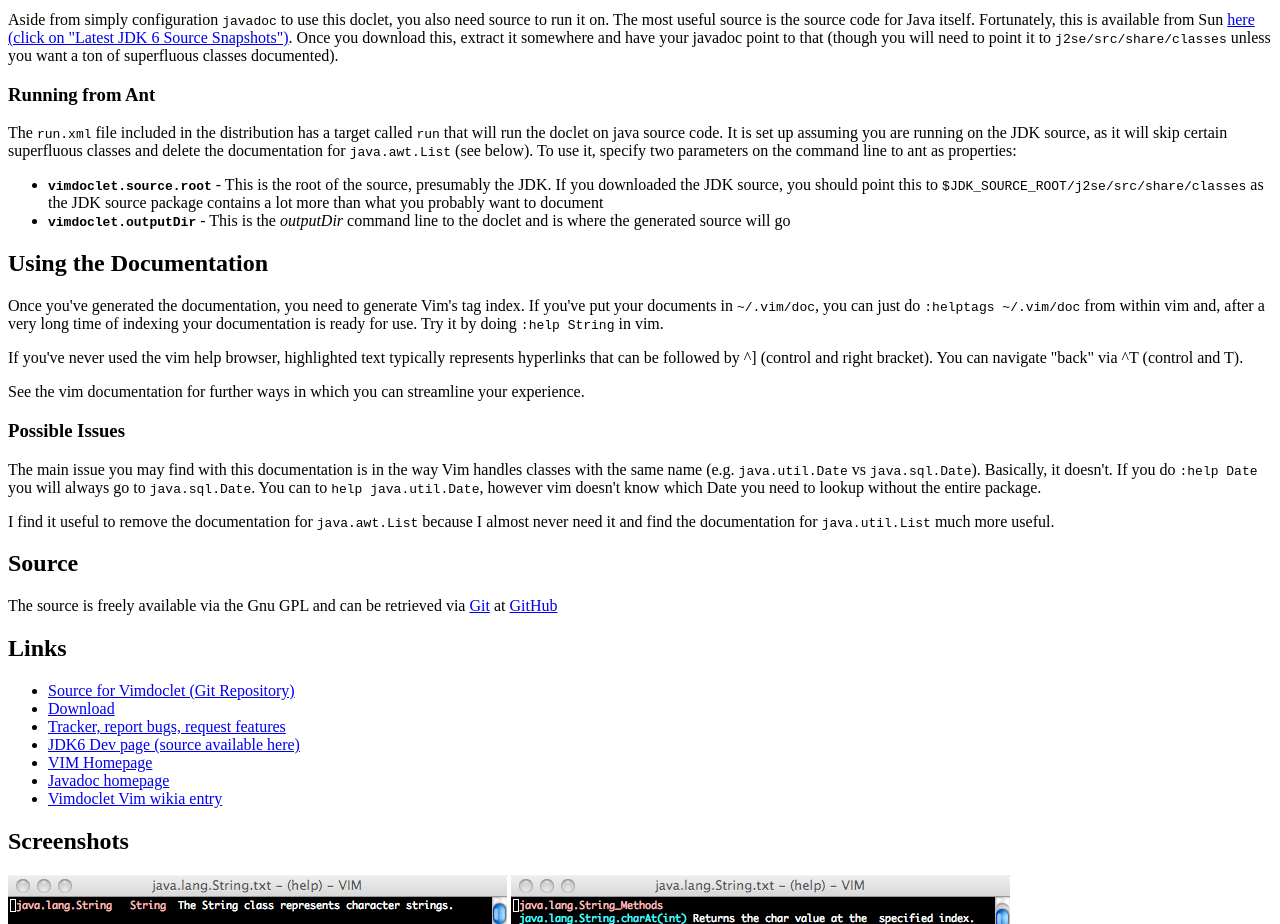
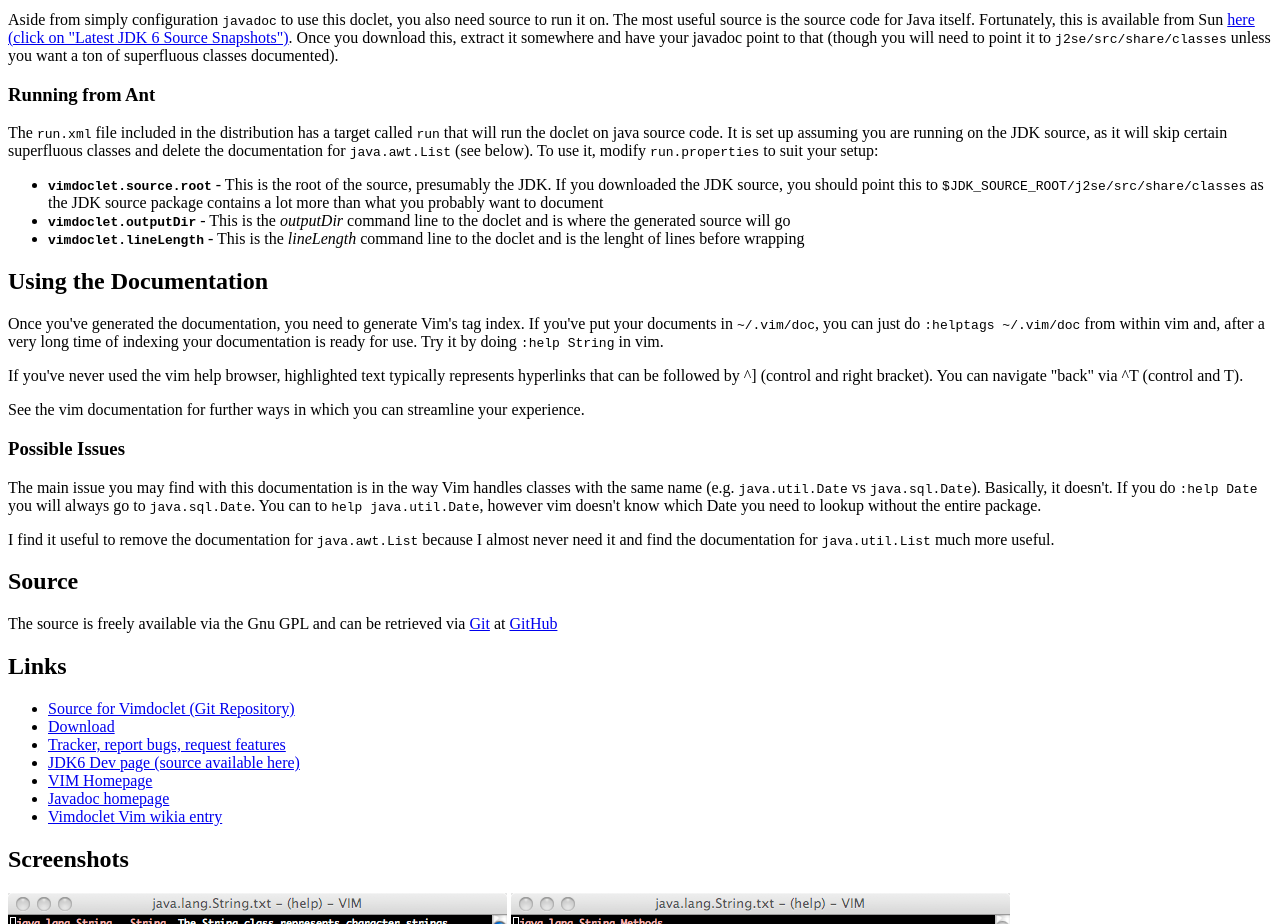
Before and after one commit to davetron5000/vimdoclet, a plain HTML site: page index.html in a window 1280 px wide. Shown: the part 1040-1964 px from the top of the page. Drawn offline with Linux system fonts and the light colour scheme.

Commit message:
updated docs to match code

```diff
--- a/index.html
+++ b/index.html
@@ -25,11 +25,12 @@
 
 <h3>Running from Ant</h3>
 
-<p>The <code>run.xml</code> file included in the distribution has a target called <code>run</code> that will run the doclet on java source code. It is set up assuming you are running on the JDK source, as it will skip certain superfluous classes and delete the documentation for <code>java.awt.List</code> (see below). To use it, specify two parameters on the command line to ant as properties:</p>
+<p>The <code>run.xml</code> file included in the distribution has a target called <code>run</code> that will run the doclet on java source code. It is set up assuming you are running on the JDK source, as it will skip certain superfluous classes and delete the documentation for <code>java.awt.List</code> (see below). To use it, modify <code>run.properties</code> to suit your setup:</p>
 
 <ul>
 <li><strong><code>vimdoclet.source.root</code></strong> - This is the root of the source, presumably the JDK. If you downloaded the JDK source, you should point this to <code>$JDK_SOURCE_ROOT/j2se/src/share/classes</code> as the JDK source package contains a lot more than what you probably want to document</li>
 <li><strong><code>vimdoclet.outputDir</code></strong> - This is the <em>outputDir</em> command line to the doclet and is where the generated source will go</li>
+<li><strong><code>vimdoclet.lineLength</code></strong> - This is the <em>lineLength</em> command line to the doclet and is the lenght of lines before wrapping</li>
 </ul>
 
 <h2>Using the Documentation</h2>
```
